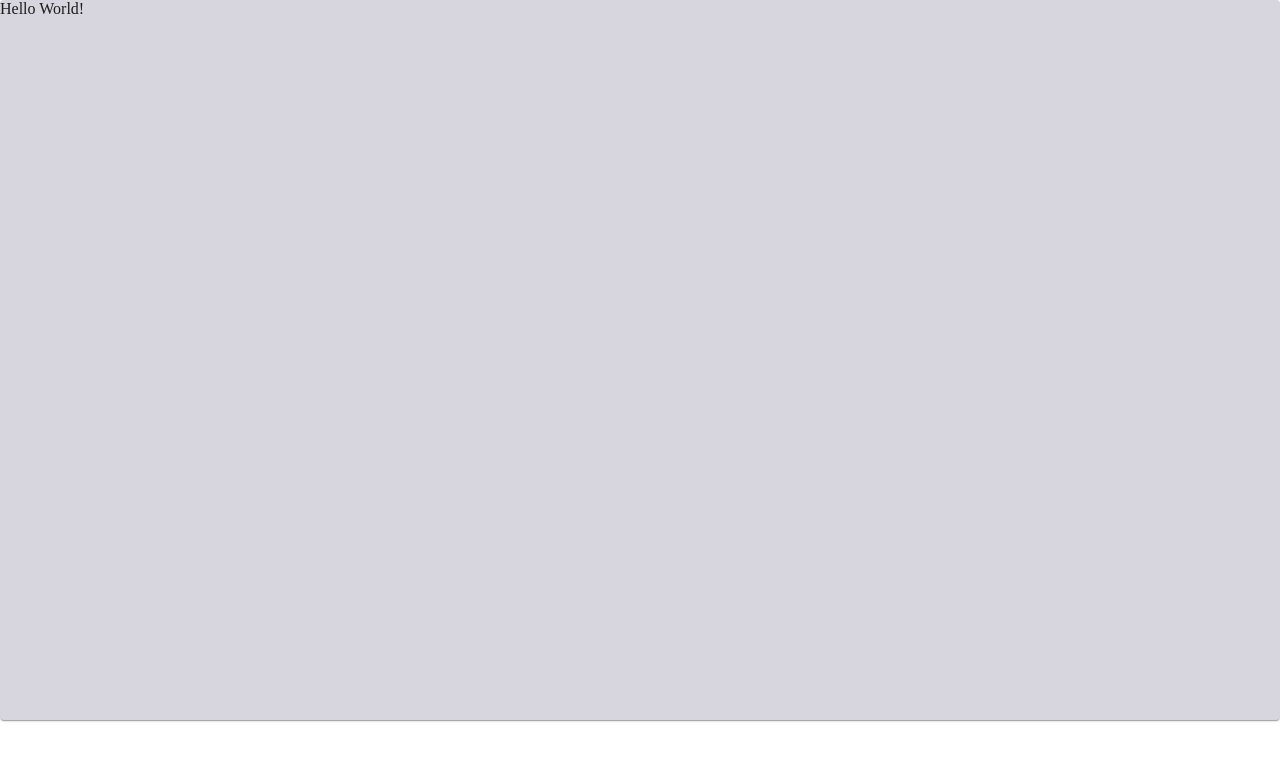
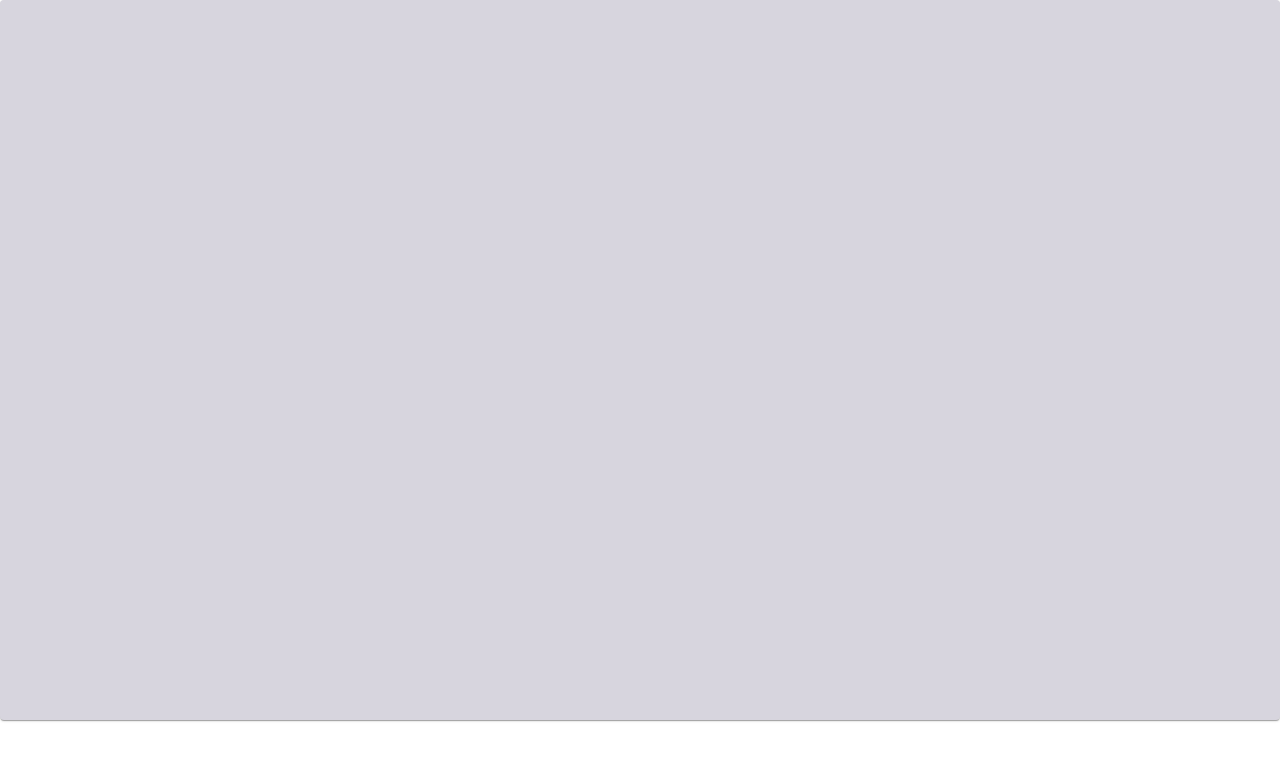
Before and after one commit to Themwhiskers/indiedb, a React (Vite) app in the folder indie-db/: page / in a window 1280 px wide. Shown: the top 760 px of the page. Built offline with nearby package versions, Linux system fonts and the light colour scheme.

Commit message:
some basic card comp setup

```diff
--- a/indie-db/src/App.jsx
+++ b/indie-db/src/App.jsx
@@ -1,10 +1,10 @@
+import Card from "./cards/components/card/Card"
 import Layout from "./layout/Layout"
 
 const App = () => {
 
   return (
     <Layout>
-
     </Layout>
   )
 }
--- a/indie-db/src/cards/components/card/Card.jsx
+++ b/indie-db/src/cards/components/card/Card.jsx
@@ -0,0 +1,10 @@
+import { lightCardBG } from "../../../../utils/UIelements/colors";
+import CardHead from "./CardHead";
+import MuiCard from '@mui/material/Card';
+const Card = () => {
+    <MuiCard sx={{ minWidth: 280, maxWidth: 350, backgroundColor: lightCardBG}}>
+        <CardHead/>
+    </MuiCard>
+};
+
+export default Card;
--- a/indie-db/src/cards/components/card/CardHead.jsx
+++ b/indie-db/src/cards/components/card/CardHead.jsx
@@ -0,0 +1,8 @@
+import CardMedia from '@mui/material/CardMedia';
+const CardHead = ({ image }) => {
+    const { url, alt } = image;
+
+    return <CardMedia component='img' height='194' image={url} alt={alt}/>
+};
+
+export default CardHead;
--- a/indie-db/src/layout/Main/Main.jsx
+++ b/indie-db/src/layout/Main/Main.jsx
@@ -1,12 +1,13 @@
 import { lightBG } from "../../../utils/UIelements/colors";
 import { Paper } from '@mui/material';
+import Card from '../../cards/components/card/Card'
 const Main = () => {
     return (
         <Paper sx={{
             minHeight: '90vh',
             backgroundColor: lightBG
         }}>
-            <p>Hello World!</p>
+            <Card/>
         </Paper>
     );
 };
```
